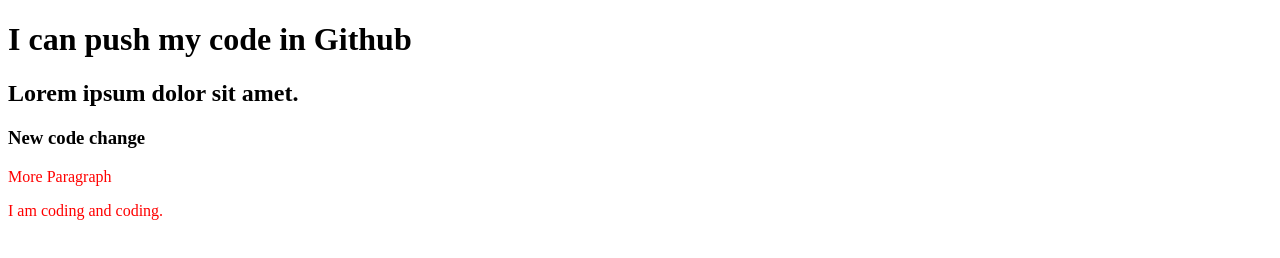
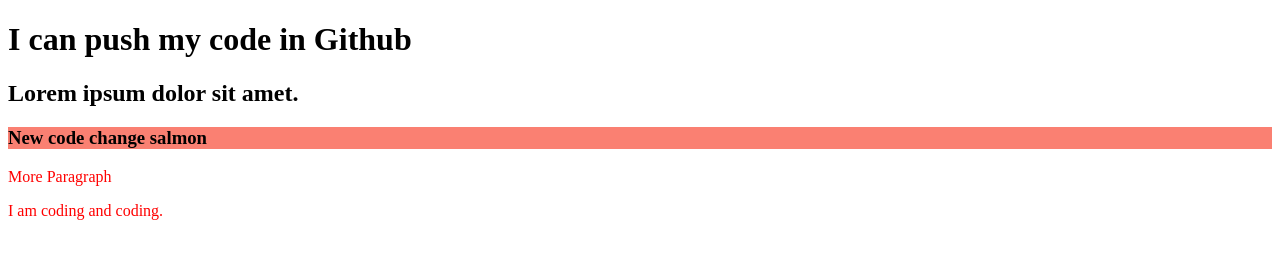
Before and after one commit to alamin1246/my-first-repo, a plain HTML site: page index.html in a window 1280 px wide. Drawn offline with Linux system fonts and the light colour scheme.

Commit message:
color changed

```diff
--- a/index.html
+++ b/index.html
@@ -10,7 +10,7 @@
 <body>
     <h1>I can push my code in Github </h1>
     <h2>Lorem ipsum dolor sit amet.</h2>
-    <h3>New code change</h3>
+    <h3>New code change salmon</h3>
     <p>More Paragraph</p>
     <p>I am coding and coding.</p>
 </body>
--- a/style.css
+++ b/style.css
@@ -1,3 +1,6 @@
 p{
     color: red;
 }
+h3{
+    background-color: salmon;
+}
```
